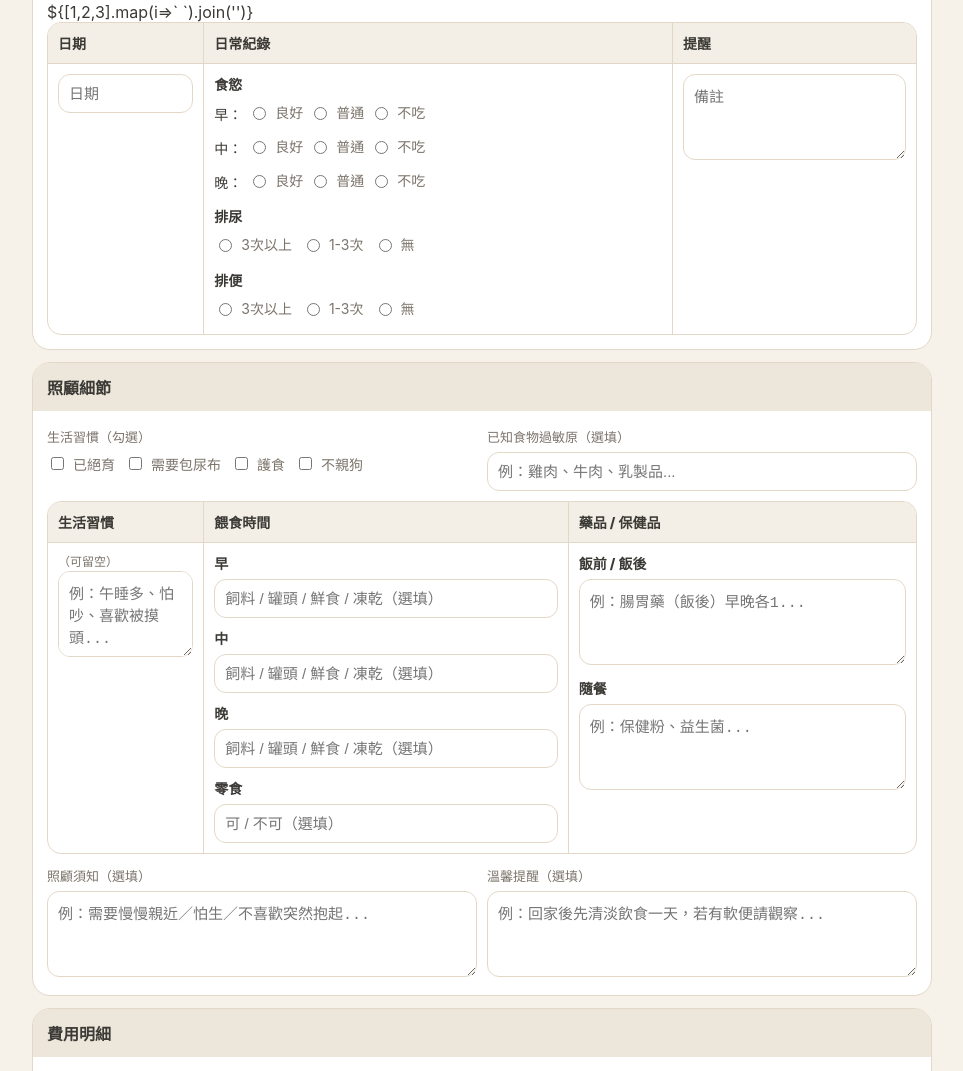
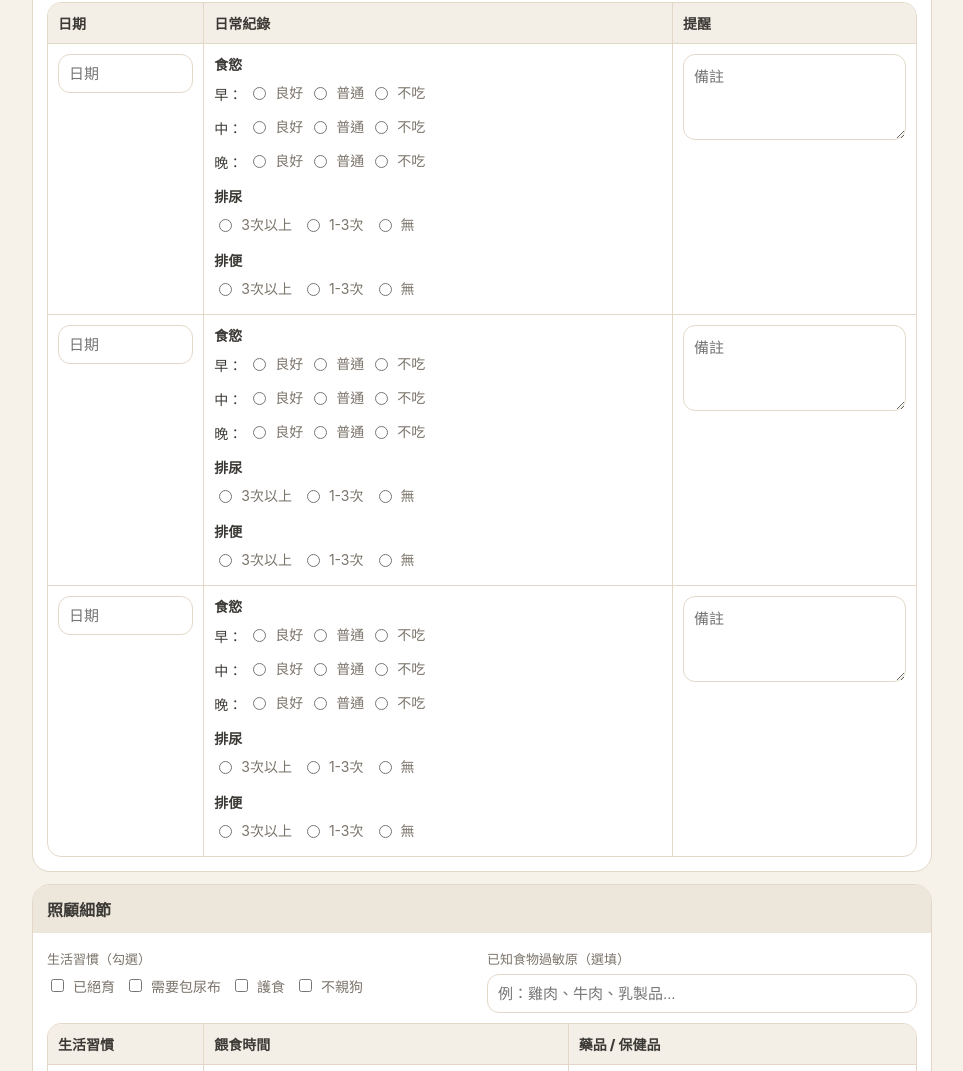
Before and after one commit to kumajima2025-cpu/hotel, a plain HTML site: page hotel_checkout_record.html in a window 1280 px wide. Shown: the part 510-1581 px from the top of the page, without its empty margins (158-1121 px from the left). Drawn offline with Linux system fonts and the light colour scheme.

Commit message:
Update hotel_checkout_record.html

```diff
--- a/hotel_checkout_record.html
+++ b/hotel_checkout_record.html
@@ -42,7 +42,6 @@
     }
     textarea{min-height:86px; resize:vertical;}
 
-    /* table like paper */
     .tbl{width:100%; border-collapse:separate; border-spacing:0; border:1px solid var(--line); border-radius:14px; overflow:hidden; background:#fff;}
     .tbl th,.tbl td{border-bottom:1px solid var(--line); border-right:1px solid var(--line); padding:10px; vertical-align:top; font-size:14px;}
     .tbl th{background:#f4efe6; text-align:left; font-weight:800;}
@@ -53,14 +52,12 @@
     .opt{display:flex; gap:6px; align-items:center; font-size:14px;}
     .opt input{width:auto;}
 
-    /* fee */
     .feeRow{display:grid; grid-template-columns:1fr 120px 120px 120px; gap:10px; margin-bottom:10px;}
     @media (max-width:760px){ .feeRow{grid-template-columns:1fr 1fr; } }
     .mono{font-variant-numeric: tabular-nums;}
     .feeTotal{display:flex; justify-content:flex-end; gap:10px; align-items:center; margin-top:8px; font-weight:900;}
     .feeTotal span{font-size:18px;}
 
-    /* buttons */
     .btns{display:flex; gap:10px; flex-wrap:wrap; margin-top:10px;}
     button{
       padding:11px 14px; border:0; border-radius:14px; cursor:pointer; font-size:15px;
@@ -73,21 +70,18 @@
       background:#fff; word-break:break-all; font-size:13px;
     }
 
-    /* signature */
     .sigBox{background:#fff; border:1px dashed #cdbfae; border-radius:12px; padding:10px;}
     canvas{width:100%; height:180px; border:1px solid var(--line); border-radius:12px; touch-action:none;}
     .status{margin-top:10px; font-size:14px;}
     .ok{color:#1b7f3a;}
     .bad{color:#b00020;}
 
-    /* mode label */
     .modeTag{
       display:inline-block; padding:6px 10px; border-radius:999px;
       border:1px solid var(--line); background:#fff; font-size:12px; color:var(--muted);
       margin:10px 0 0;
     }
 
-    /* readonly look */
     .ro input[readonly], .ro textarea[readonly], .ro select:disabled{
       background:#fbfaf7;
     }
@@ -140,52 +134,143 @@
             </tr>
           </thead>
          <tbody>
-            <!-- 3 天固定 -->
-            ${[1,2,3].map(i=>`
+  <!-- Day 1 -->
   <tr>
-              <td><input id="d${i}_date" placeholder="日期"></td>
+    <td><input id="d1_date" placeholder="日期"></td>
     <td>
       <div class="cellTitle">食慾</div>
       <div class="opts">
         <span class="opt">早：
-                    <label class="opt"><input type="radio" name="d${i}_am" value="良好">良好</label>
-                    <label class="opt"><input type="radio" name="d${i}_am" value="普通">普通</label>
-                    <label class="opt"><input type="radio" name="d${i}_am" value="不吃">不吃</label>
+          <label class="opt"><input type="radio" name="d1_am" value="良好">良好</label>
+          <label class="opt"><input type="radio" name="d1_am" value="普通">普通</label>
+          <label class="opt"><input type="radio" name="d1_am" value="不吃">不吃</label>
         </span>
       </div>
       <div class="opts" style="margin-top:6px;">
         <span class="opt">中：
-                    <label class="opt"><input type="radio" name="d${i}_noon" value="良好">良好</label>
-                    <label class="opt"><input type="radio" name="d${i}_noon" value="普通">普通</label>
-                    <label class="opt"><input type="radio" name="d${i}_noon" value="不吃">不吃</label>
+          <label class="opt"><input type="radio" name="d1_noon" value="良好">良好</label>
+          <label class="opt"><input type="radio" name="d1_noon" value="普通">普通</label>
+          <label class="opt"><input type="radio" name="d1_noon" value="不吃">不吃</label>
         </span>
       </div>
       <div class="opts" style="margin-top:6px;">
         <span class="opt">晚：
-                    <label class="opt"><input type="radio" name="d${i}_pm" value="良好">良好</label>
-                    <label class="opt"><input type="radio" name="d${i}_pm" value="普通">普通</label>
-                    <label class="opt"><input type="radio" name="d${i}_pm" value="不吃">不吃</label>
+          <label class="opt"><input type="radio" name="d1_pm" value="良好">良好</label>
+          <label class="opt"><input type="radio" name="d1_pm" value="普通">普通</label>
+          <label class="opt"><input type="radio" name="d1_pm" value="不吃">不吃</label>
         </span>
       </div>
 
       <div style="height:10px"></div>
       <div class="cellTitle">排尿</div>
       <div class="opts">
-                  <label class="opt"><input type="radio" name="d${i}_pee" value="3次以上">3次以上</label>
-                  <label class="opt"><input type="radio" name="d${i}_pee" value="1-3次">1-3次</label>
-                  <label class="opt"><input type="radio" name="d${i}_pee" value="無">無</label>
+        <label class="opt"><input type="radio" name="d1_pee" value="3次以上">3次以上</label>
+        <label class="opt"><input type="radio" name="d1_pee" value="1-3次">1-3次</label>
+        <label class="opt"><input type="radio" name="d1_pee" value="無">無</label>
       </div>
 
       <div style="height:10px"></div>
       <div class="cellTitle">排便</div>
       <div class="opts">
-                  <label class="opt"><input type="radio" name="d${i}_poo" value="3次以上">3次以上</label>
-                  <label class="opt"><input type="radio" name="d${i}_poo" value="1-3次">1-3次</label>
-                  <label class="opt"><input type="radio" name="d${i}_poo" value="無">無</label>
+        <label class="opt"><input type="radio" name="d1_poo" value="3次以上">3次以上</label>
+        <label class="opt"><input type="radio" name="d1_poo" value="1-3次">1-3次</label>
+        <label class="opt"><input type="radio" name="d1_poo" value="無">無</label>
       </div>
     </td>
-              <td><textarea id="d${i}_remind" placeholder="備註"></textarea></td>
-            </tr>`).join('')}
+    <td><textarea id="d1_remind" placeholder="備註"></textarea></td>
+  </tr>
+
+  <!-- Day 2 -->
+  <tr>
+    <td><input id="d2_date" placeholder="日期"></td>
+    <td>
+      <div class="cellTitle">食慾</div>
+      <div class="opts">
+        <span class="opt">早：
+          <label class="opt"><input type="radio" name="d2_am" value="良好">良好</label>
+          <label class="opt"><input type="radio" name="d2_am" value="普通">普通</label>
+          <label class="opt"><input type="radio" name="d2_am" value="不吃">不吃</label>
+        </span>
+      </div>
+      <div class="opts" style="margin-top:6px;">
+        <span class="opt">中：
+          <label class="opt"><input type="radio" name="d2_noon" value="良好">良好</label>
+          <label class="opt"><input type="radio" name="d2_noon" value="普通">普通</label>
+          <label class="opt"><input type="radio" name="d2_noon" value="不吃">不吃</label>
+        </span>
+      </div>
+      <div class="opts" style="margin-top:6px;">
+        <span class="opt">晚：
+          <label class="opt"><input type="radio" name="d2_pm" value="良好">良好</label>
+          <label class="opt"><input type="radio" name="d2_pm" value="普通">普通</label>
+          <label class="opt"><input type="radio" name="d2_pm" value="不吃">不吃</label>
+        </span>
+      </div>
+
+      <div style="height:10px"></div>
+      <div class="cellTitle">排尿</div>
+      <div class="opts">
+        <label class="opt"><input type="radio" name="d2_pee" value="3次以上">3次以上</label>
+        <label class="opt"><input type="radio" name="d2_pee" value="1-3次">1-3次</label>
+        <label class="opt"><input type="radio" name="d2_pee" value="無">無</label>
+      </div>
+
+      <div style="height:10px"></div>
+      <div class="cellTitle">排便</div>
+      <div class="opts">
+        <label class="opt"><input type="radio" name="d2_poo" value="3次以上">3次以上</label>
+        <label class="opt"><input type="radio" name="d2_poo" value="1-3次">1-3次</label>
+        <label class="opt"><input type="radio" name="d2_poo" value="無">無</label>
+      </div>
+    </td>
+    <td><textarea id="d2_remind" placeholder="備註"></textarea></td>
+  </tr>
+
+  <!-- Day 3 -->
+  <tr>
+    <td><input id="d3_date" placeholder="日期"></td>
+    <td>
+      <div class="cellTitle">食慾</div>
+      <div class="opts">
+        <span class="opt">早：
+          <label class="opt"><input type="radio" name="d3_am" value="良好">良好</label>
+          <label class="opt"><input type="radio" name="d3_am" value="普通">普通</label>
+          <label class="opt"><input type="radio" name="d3_am" value="不吃">不吃</label>
+        </span>
+      </div>
+      <div class="opts" style="margin-top:6px;">
+        <span class="opt">中：
+          <label class="opt"><input type="radio" name="d3_noon" value="良好">良好</label>
+          <label class="opt"><input type="radio" name="d3_noon" value="普通">普通</label>
+          <label class="opt"><input type="radio" name="d3_noon" value="不吃">不吃</label>
+        </span>
+      </div>
+      <div class="opts" style="margin-top:6px;">
+        <span class="opt">晚：
+          <label class="opt"><input type="radio" name="d3_pm" value="良好">良好</label>
+          <label class="opt"><input type="radio" name="d3_pm" value="普通">普通</label>
+          <label class="opt"><input type="radio" name="d3_pm" value="不吃">不吃</label>
+        </span>
+      </div>
+
+      <div style="height:10px"></div>
+      <div class="cellTitle">排尿</div>
+      <div class="opts">
+        <label class="opt"><input type="radio" name="d3_pee" value="3次以上">3次以上</label>
+        <label class="opt"><input type="radio" name="d3_pee" value="1-3次">1-3次</label>
+        <label class="opt"><input type="radio" name="d3_pee" value="無">無</label>
+      </div>
+
+      <div style="height:10px"></div>
+      <div class="cellTitle">排便</div>
+      <div class="opts">
+        <label class="opt"><input type="radio" name="d3_poo" value="3次以上">3次以上</label>
+        <label class="opt"><input type="radio" name="d3_poo" value="1-3次">1-3次</label>
+        <label class="opt"><input type="radio" name="d3_poo" value="無">無</label>
+      </div>
+    </td>
+    <td><textarea id="d3_remind" placeholder="備註"></textarea></td>
+  </tr>
 </tbody>
         </table>
       </div>
```
Lines whose indentation alone changed are shown as unchanged.
